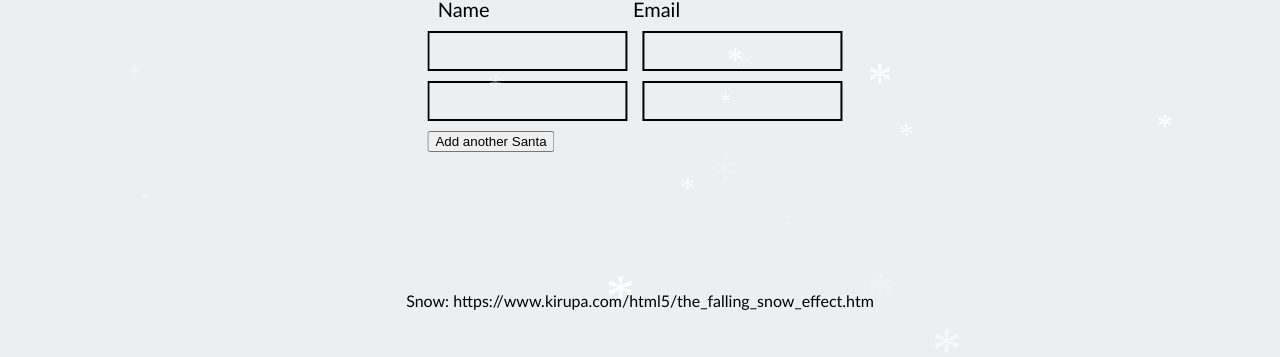
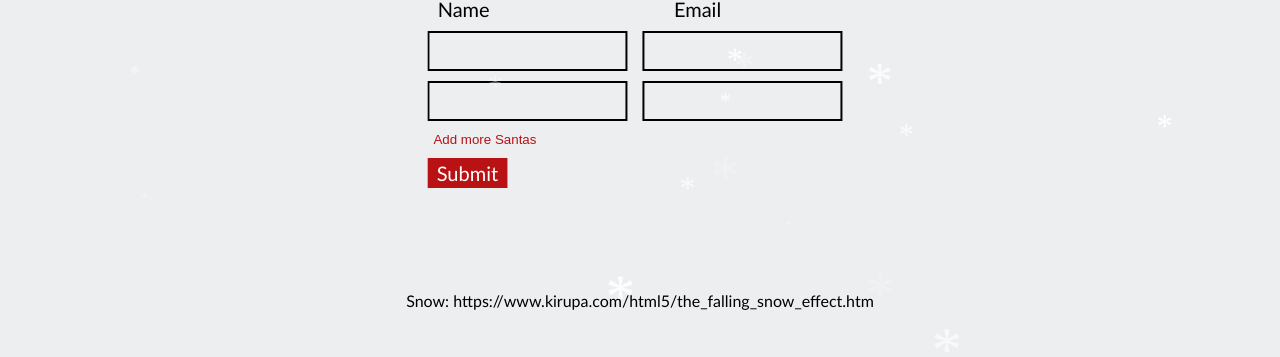
Before and after one commit to terratomic/santa, a website: page client/main.html in a window 1280 px wide. Shown: the part 459-816 px from the top of the page. Drawn offline with Linux system fonts and the light colour scheme.

Commit message:
update to page. next todo: submitting data

```diff
--- a/client/main.css
+++ b/client/main.css
@@ -43,23 +43,45 @@ h1 {
 }
 
 .field{
+  padding-left: 5px;
   margin-right: 10px;
   border:2px solid black;
   width: 200px;
   height: 40px;
   font-size: 20px;
   font-family:Calibri,sans-serif;
-  text-align: center;
   overflow:hidden;
   white-space: nowrap;
   outline: none;
   background-color:rgba(0,0,0,0);
 }
 
-#button{
-
+#add{
+  background-color:rgba(0,0,0,0);
+  color: #B81215;
+  border: none;
+  outline-style: none;
 }
 
+#add:hover{
+  text-decoration: underline;
+}
+
+#submit{
+  margin-top: 10px;
+  height:30px;
+  width:80px;
+  background-color: #B81215;
+  color: white;
+  border: #B81215;
+  outline-style: none;
+  font-family:Calibri,sans-serif;
+  font-size: 20px;
+}
+
+#submit:hover{
+  background-color: #ea2e31;
+}
 
 #footer{
   position:fixed;
--- a/client/main.html
+++ b/client/main.html
@@ -10,11 +10,12 @@
   </div>
 
   <p class = "question">
-      Enter your santas! <br />
+      Enter your Santas! <br />
   </p>
-  <form class = "form">
+  <form class = "form" method="post">
           &nbsp Name &nbsp&nbsp&nbsp&nbsp&nbsp&nbsp&nbsp&nbsp&nbsp&nbsp&nbsp&nbsp&nbsp
-          &nbsp&nbsp&nbsp&nbsp&nbsp&nbsp&nbsp&nbsp&nbsp&nbsp&nbsp&nbsp Email
+          &nbsp&nbsp&nbsp&nbsp&nbsp&nbsp&nbsp&nbsp&nbsp&nbsp&nbsp&nbsp&nbsp&nbsp&nbsp
+          &nbsp&nbsp&nbsp&nbsp Email
     <div class = "person">
       <input class = "field" type="text" />
       <input class = "field" type = "text"/ />
@@ -24,10 +25,16 @@
       <input class = "field" type = "text"/ />
     </div>
 
-    <button type = "button" id = "button">
-      Add another Santa
+    <button type = "button" id = "add">
+      Add more Santas
+    </button>
+    <br />
+
+    <button type = "button" id = "submit">
+      Submit
     </button>
   </form>
+
 
 
 
```
Lines whose indentation alone changed are shown as unchanged.
